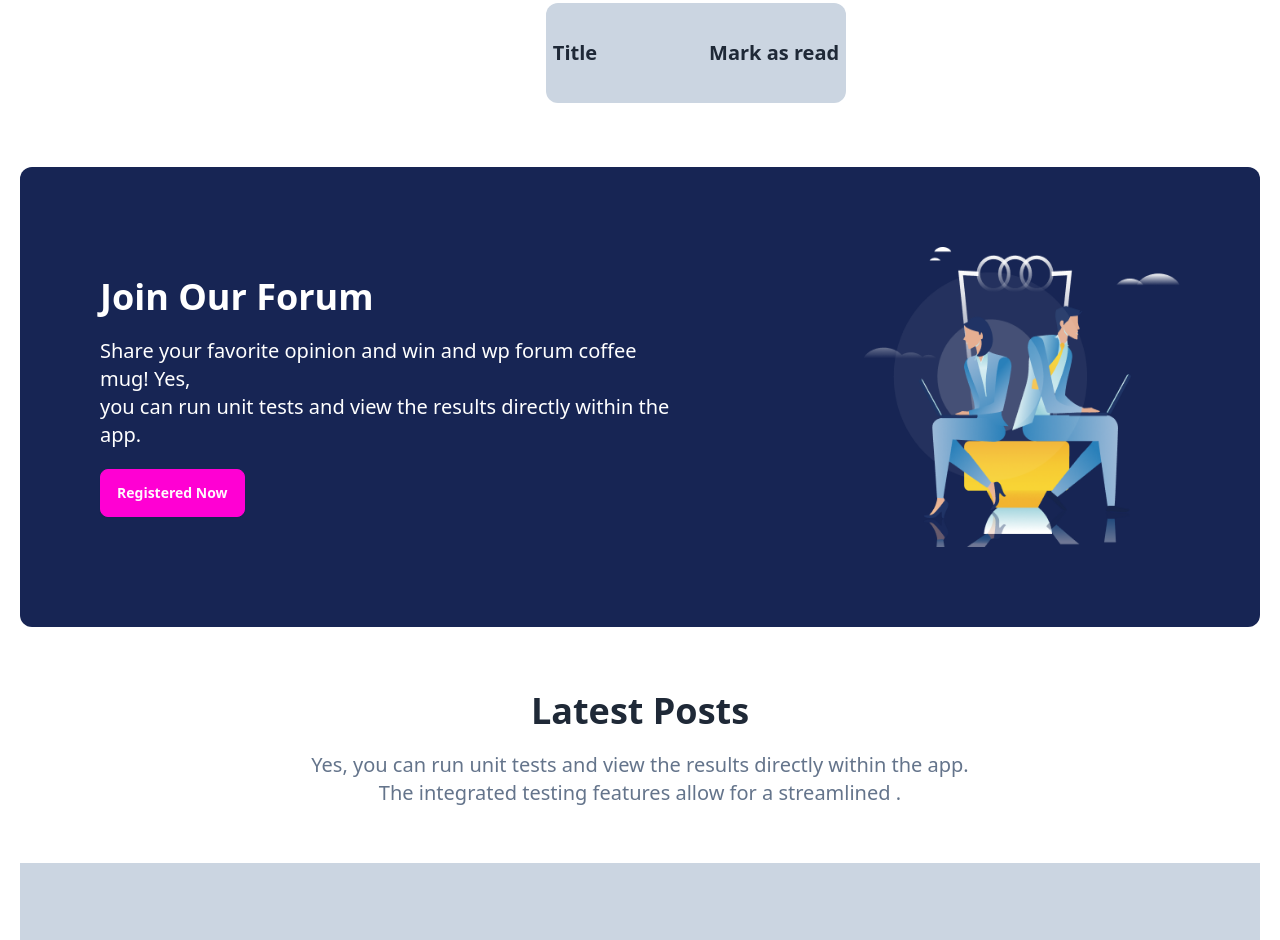
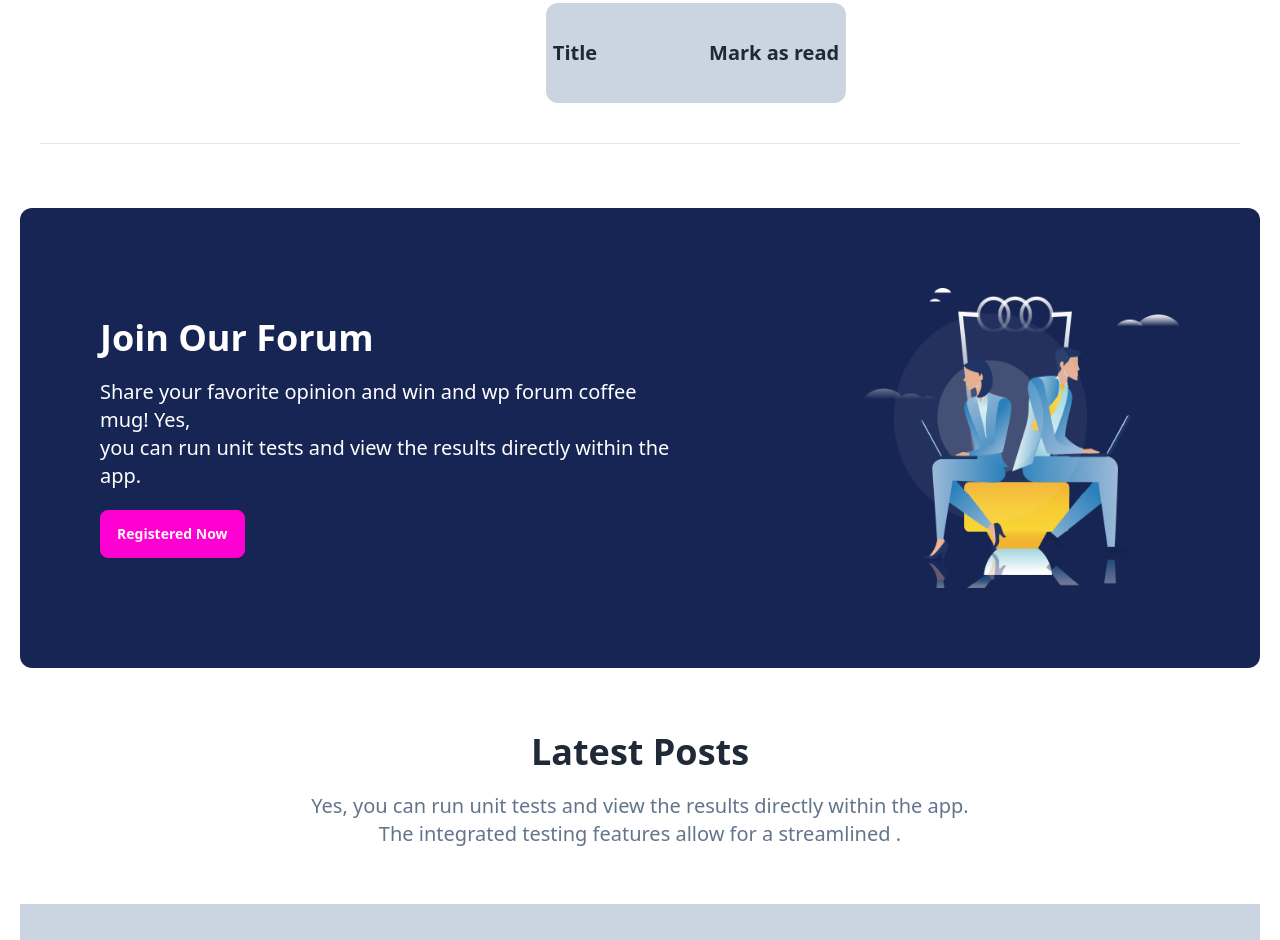
Before and after one commit to minhazapon/Retro--javaScript-project, a plain HTML site: page index.html in a window 1280 px wide. Shown: the part 1112-2052 px from the top of the page. Drawn offline with nearby package versions, Linux system fonts and the light colour scheme; no server answers.

Commit message:
mid file

```diff
--- a/index.html
+++ b/index.html
@@ -150,6 +150,12 @@
        </section>
 
 
+
+   <div class="mt-10 ml-5 mr-5">
+    <hr>
+
+  </div>
+
       <!-- join -->
 
 
```
